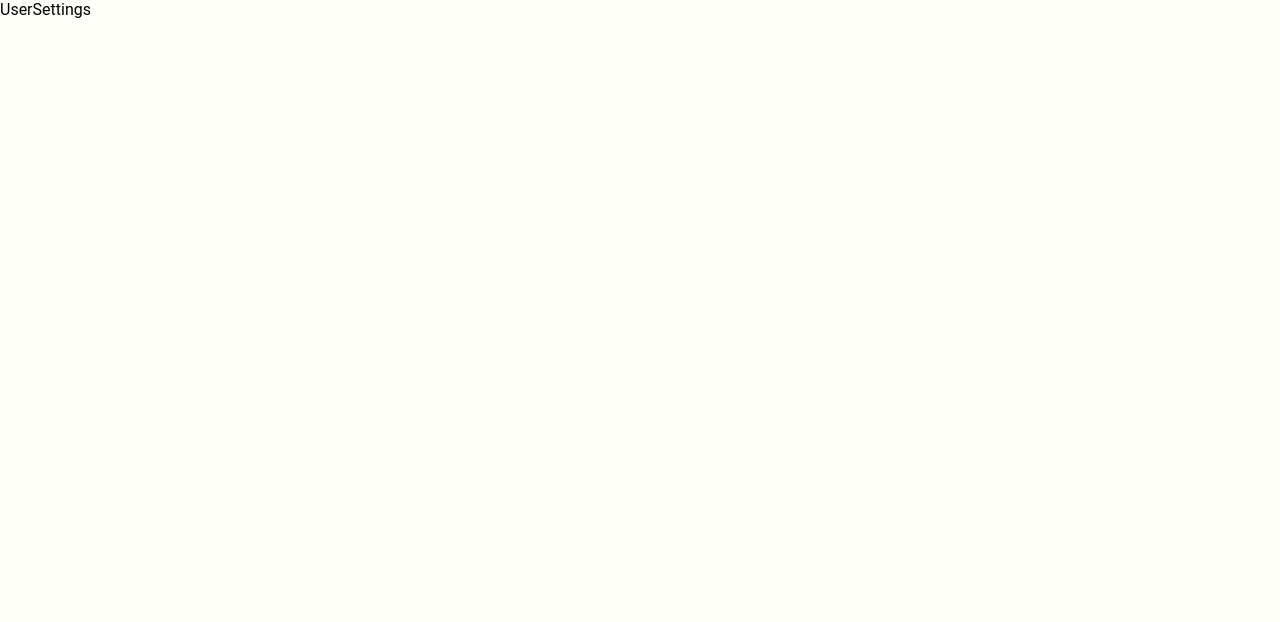
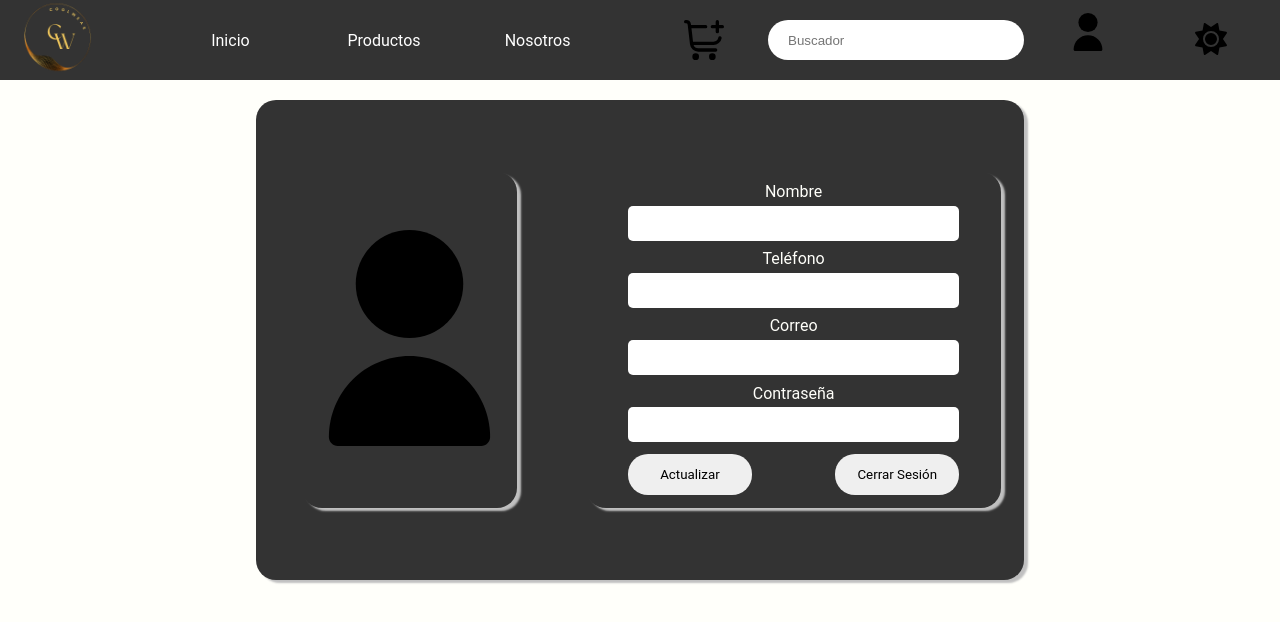
Before and after one commit to aalejandrozuleta/CoolWear, a React (Vite) app: page /userSettings in a window 1280 px wide. Shown: the top 622 px of the page. Built offline with nearby package versions, Linux system fonts and the light colour scheme.

Commit message:
feature: Interface

```diff
--- a/src/components/Header/Header.jsx
+++ b/src/components/Header/Header.jsx
@@ -90,7 +90,7 @@ export const Header = () => {
 
             {/* if isLogged true, change img */}
             {isLoggedIn ? (
-                <Link to="/settingsUser" id="userLogin">
+                <Link to="/userSettings" id="userLogin">
                     <img
                         id="userLoginImg"
                         src={UserSettingsImg}
--- a/src/pages/UserSettings/UserSettings.jsx
+++ b/src/pages/UserSettings/UserSettings.jsx
@@ -1,7 +1,58 @@
-import React from 'react'
+import { Header } from "../../components/Header/Header";
+import { useState } from 'react';
+import ImgUserDefault from '../../../public/assets/main/userLogin.svg';
 
 export default function UserSettings() {
+  const [selectedImage, setSelectedImage] = useState(null);
+
+  const handleImageChange = (e) => {
+    const file = e.target.files[0];
+    if (file) {
+      const imageUrl = URL.createObjectURL(file);
+      setSelectedImage(imageUrl);
+    }
+  };
   return (
-    <div>UserSettings</div>
+    <div>
+      <Header/>
+      <section id="informationUser">
+      <div id="imgUser">
+          <label htmlFor="imageUpload">
+            <input type="file" id="imageUpload" onChange={handleImageChange} style={{ display: 'none' }} />
+            <img src={selectedImage || ImgUserDefault} alt="User" id="userImg" />
+          </label>
+        </div>
+
+
+          <form id="dataUser" action="/api/updateUser" method="post" >
+              <div className="userdate">
+                <label htmlFor="" className="labelInfo">Nombre</label>
+                <input type="text" className="inputInfo" name="name_user" id="name_user" />
+                </div>
+              <div className="userdate">
+                <label htmlFor="" className="labelInfo">Teléfono</label>
+                <input type="text" className="inputInfo" name="phone_user" id="phone_user" />
+                </div>
+              <div className="userdate">
+                <label htmlFor="" className="labelInfo">correo</label>
+                <input type="text" className="inputInfo" name="email_user" id="email_user" />
+                </div>
+              <div className="userdate">
+                <label htmlFor="" className="labelInfo">contraseña</label>
+                <input type="text" className="inputInfo" name="password_user" id="password_user" />
+              </div>
+
+              <div className="btnOptionUser">
+                    <button type="submit">
+                      Actualizar
+                    </button>
+
+                    <button type="submit">
+                      Cerrar sesión
+                    </button>
+              </div>
+          </form>
+      </section>
+    </div>
   )
 }
--- a/src/pages/UserSettings/UserSettings.scss
+++ b/src/pages/UserSettings/UserSettings.scss
@@ -0,0 +1,81 @@
+#informationUser {
+    @include gridCenter;
+    height: 480px;
+    grid-template-columns: 40% 60%;
+    width: 60%;
+    background-color: $headersColors;
+    @include boxShadow;
+    margin: 20px auto;
+    @include borderRadiusButtons;
+
+    #imgUser {
+        @include boxShadow;
+        height: 70%;
+        width: 70%;
+        @include gridCenter;
+        @include borderRadiusButtons;
+        #userImg {
+            @include totalSize;
+        }
+
+    }
+
+    #dataUser {
+        @include borderRadiusButtons;
+        display: grid;
+        @include boxShadow;
+        height: 70%;
+        width: 90%;
+        grid-template-rows:repeat(5,20%);
+    }
+
+    .userdate {
+        display: grid;
+        grid-template-rows: repeat(2,50%);
+        @include totalSize;
+
+
+        .labelInfo {
+            text-align: center;
+            text-transform: capitalize;
+            margin: 10px;
+            color: $backgroundLight;
+        }
+
+        .inputInfo {
+            height: 35px;
+            border-radius: 5px;
+            border: none;
+            width: 80%;
+            margin: auto;
+
+            &:hover {
+                @include boxShadow;
+                @include transitionHover;
+            }
+        }
+
+    }
+    .btnOptionUser {
+        @include totalSize;
+        display: grid;
+        grid-template-columns: repeat(2,50%);
+        place-items: center;
+
+        button {
+            height: 60%;
+            width: 60%;
+            border: none;
+            @include borderRadiusButtons;
+            text-align: center;
+            text-transform: capitalize;
+            &:hover {
+                @include boxShadow;
+                @include transitionHover;
+                background-color: $hoversButtons;
+            }
+        }
+    }
+
+
+}
```
